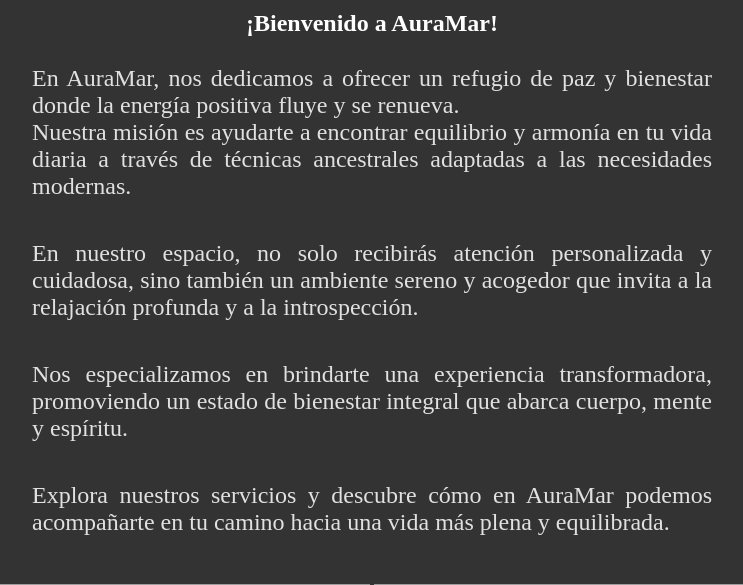
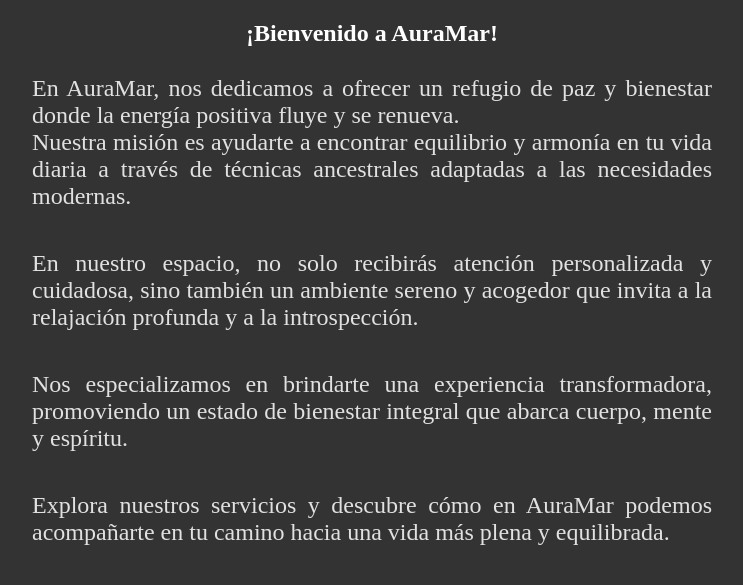
Before and after one commit to Macmer88/AuraMar, a PHP site: page /index.html in a window 1280 px wide. Shown: the part 383-968 px from the top of the page, without its empty margins (268-1011 px from the left). Run offline with PHP 8.4, Linux system fonts and the light colour scheme; grey boxes are pictures that could not be loaded.

Commit message:
Favicon agregado, minimas correcciones a los estilos

```diff
--- a/index.html
+++ b/index.html
@@ -7,6 +7,10 @@
 	<meta charset="utf-8">
     <meta name="viewport" content="width=device-width, initial-scale=1.0">
     <link rel="stylesheet" href="styles/style.css">
+    <link rel="apple-touch-icon" sizes="180x180" href="media/favicon/apple-touch-icon.png">
+    <link rel="icon" type="image/png" sizes="32x32" href="/media/favicon/favicon-32x32.png">
+    <link rel="icon" type="image/png" sizes="16x16" href="media/favicon/favicon-16x16.png">
+    <link rel="manifest" href="/site.webmanifest">
 </head>
 <body>
 	<header class="contenedor_nav">
--- a/styles/style.css
+++ b/styles/style.css
@@ -76,7 +76,7 @@ header {
 main {
     background-color: #333;
     color: white;
-    padding: 10px 150px;
+    padding: 20px 150px;
     text-align: center;
     width: 100%;
     height: auto;
```
Also changed, not shown: media/favicon/android-chrome-192x192.png (added), media/favicon/android-chrome-512x512.png (added), media/favicon/apple-touch-icon.png (added), media/favicon/favicon-16x16.png (added), media/favicon/favicon-32x32.png (added), media/favicon/favicon.ico (added), media/favicon/site.webmanifest (added).
